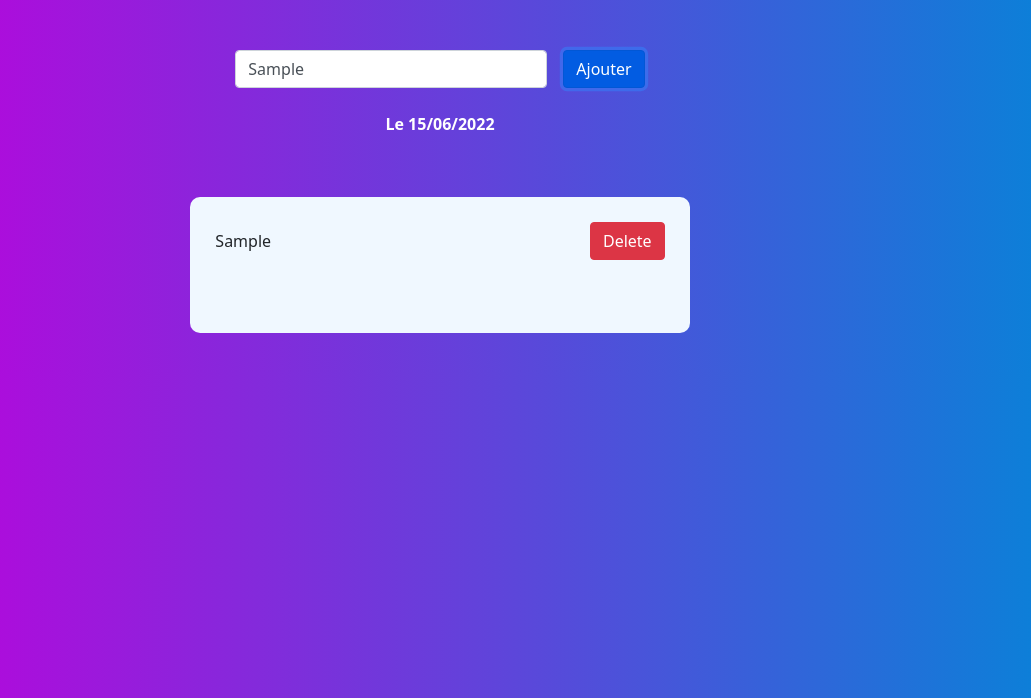
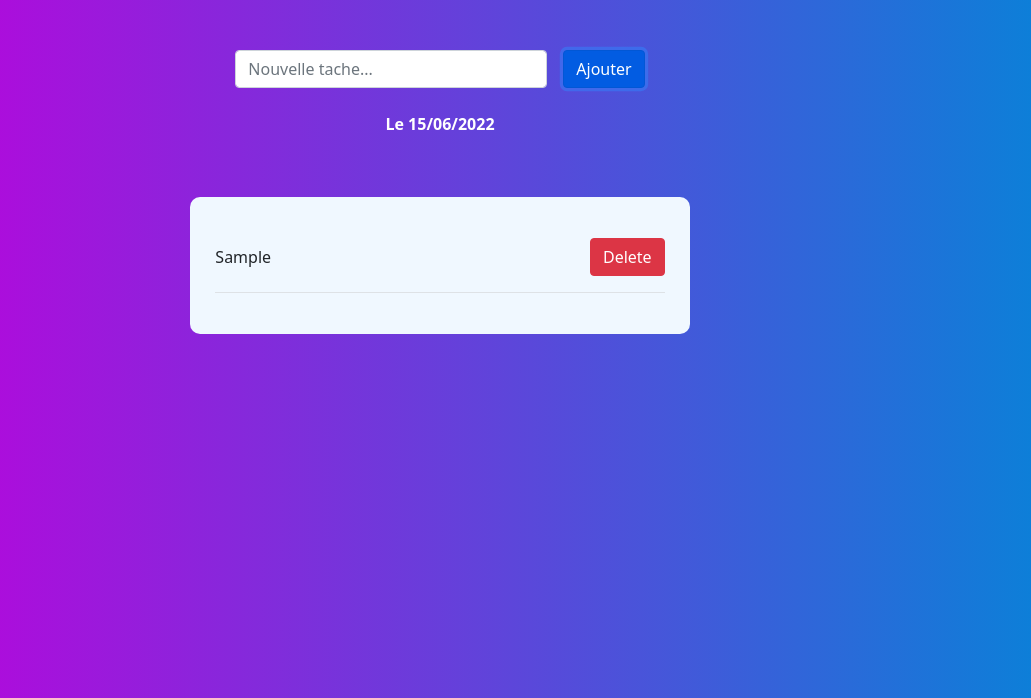
Before and after one commit to Sinisterw0lf/to-do-list, a plain HTML site: page index.html in a window 1280 px wide. Both pictures are taken after typing "Sample" into the empty fields and a click on the button "Ajouter". Shown: the part 102-800 px from the top of the page, without its empty margins (200-1231 px from the left). Drawn offline with nearby package versions, Linux system fonts and the light colour scheme.

Commit message:
Finished

```diff
--- a/js/script.js
+++ b/js/script.js
@@ -1,10 +1,7 @@
-// document.getElementById("push").onclick = function (e) {
-//   console.log("e",e);
-// };
-
-document.getElementById("push").addEventListener("click", function () {
+// add task
+document.getElementById("push").onclick = function () {
   let elInput = document.getElementById("to-do-input").value;
-  console.log(elInput.length);
+  // console.log(elInput.length);
   if (elInput == "") {
     alert("Ajoute une tache");
   } else if (elInput.length < 3) {
@@ -14,19 +11,29 @@ document.getElementById("push").addEventListener("click", function () {
   } else {
     console.log("Tout est ok pour envoyer !");
     document.querySelector("#tasks").innerHTML += `
-    <div class="d-flex justify-content-between align-items-center mb-5">
-    <span id="taskName" class="my-0">${elInput}</span>
-    <button class="btn btn-danger">Delete</button>
+    <div class="d-flex justify-content-between align-items-center py-3 mb-3 border-bottom">
+    <span  class="my-0 taskname">${elInput}</span>
+    <button class="btn btn-danger delete">Delete</button>
     </div>
     `;
+    // delete task
+    let tasksDelete = document.querySelectorAll(".delete");
+    console.log("tasksDelete : ", tasksDelete);
+    for (let i = 0; i < tasksDelete.length; i++) {
+      tasksDelete[i].onclick = function () {
+        console.log("click");
+        this.parentNode.remove();
+      };
+    }
+    // task done
+    let tasksDone = document.querySelectorAll(".taskname");
+    for (let i = 0; i < tasksDone.length; i++) {
+      tasksDone[i].onclick = function () {
+        console.log("Task Done");
+        this.classList.toggle("completed");
+      };
+    }
+
+    document.querySelector("#to-do-input").value = "";
   }
-});
-
-// let currentTasks = document.querySelectorAll(".delete");
-// for (let index = 0; index < tasks.length; index++) {
-//     tasks[index].onclick= function  {
-
-//     }
-//     const element = tasks[index];
-
-// }
+};
--- a/style.css
+++ b/style.css
@@ -53,3 +53,8 @@ body {
   border-radius: 10px;
   cursor: pointer;
 }
+
+.completed{
+  text-decoration: line-through;
+  color: green;
+}
```
